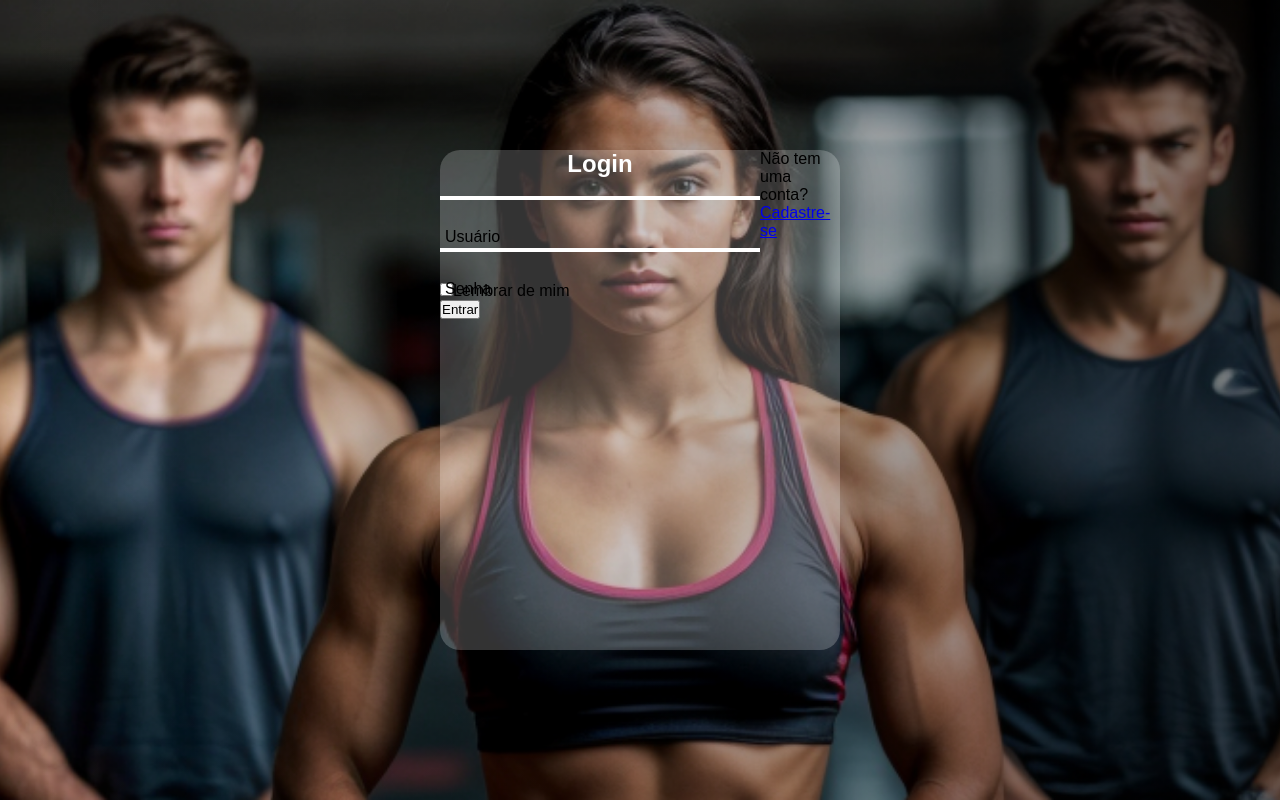
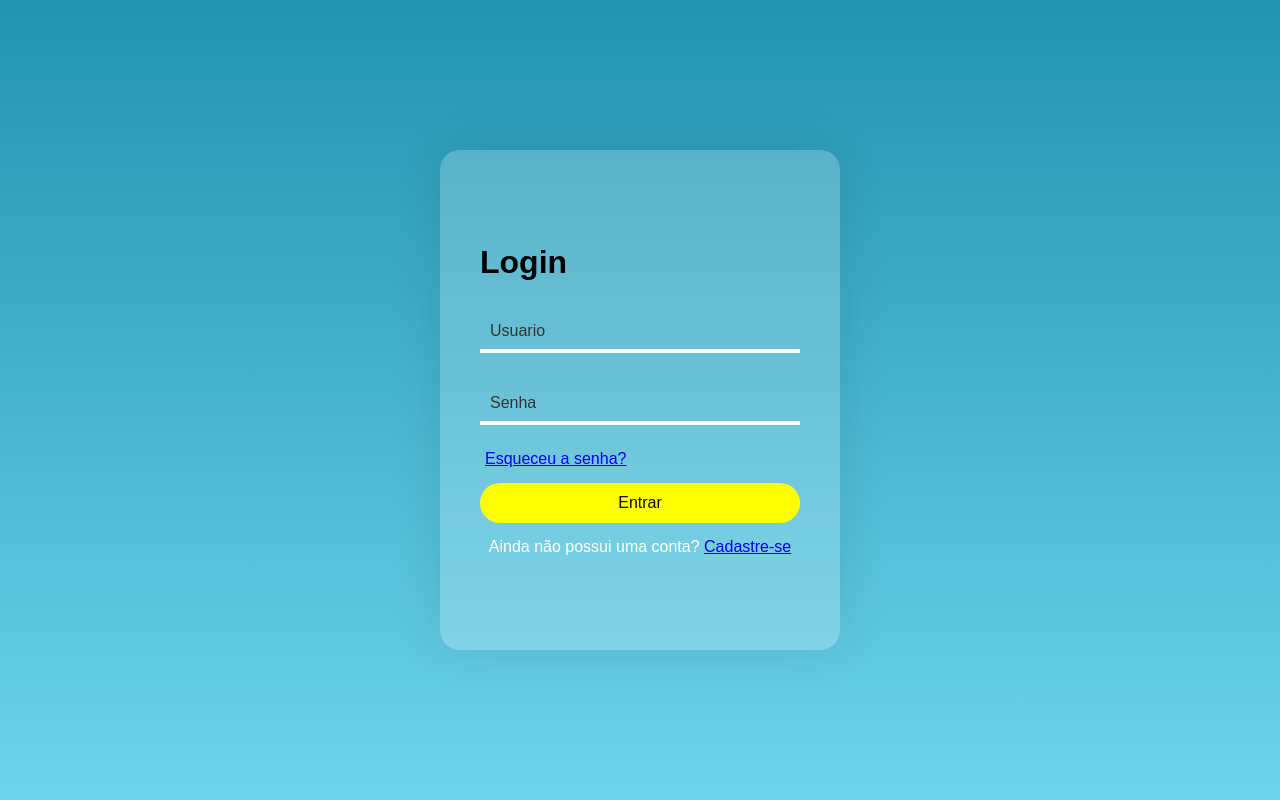
Before and after one commit to RaphaVini6/TechFit, a website: page front/cadastro/login.html in a window 1280 px wide. Drawn offline with Linux system fonts and the light colour scheme.

Commit message:
Front e Back

```diff
--- a/front/cadastro/estilo.css
+++ b/front/cadastro/estilo.css
@@ -1,67 +1,132 @@
 @import url('https://fonts.googleapis.com/css2?family=Roboto:wght@400;500;700&display=swap');
 
-
-*{
+* {
     margin: 0;
     padding: 0;
     box-sizing: border-box;
-    font-family:'Poppins', sans-serif;
+    font-family: 'Poppins', sans-serif;
 }
 
 body {
-    background: linear-gradient(to right, transparent, rgba(0, 0, 0, 0.5)), url("/front/assets/wallpaper.png");
-    background-size: cover;
-    background-position: center;
-    background-repeat: no-repeat;
+    background: linear-gradient(#2193b0, #6dd5ed);
+    overflow: hidden;
     display: flex;
     justify-content: center;
     align-items: center;
     min-height: 100vh;
 }
 
-.wrapper{
+.wrapper {
     position: relative;
     width: 400px;
     height: 500px;
+}
+
+.form-wrapper {
+    position: absolute;
+    top:0;
+    left:0;
+    display: flex;
+    justify-content: center;
+    align-items: center;
+    height: 100%;
+    width: 100%;
     background: rgba(255, 255, 255, 0.2);
     border-radius: 20px;
-    box-shadow: 0 0 50px rgba(0, 0, 0, .1);
+    box-shadow: 0 0 50px rgba(0, 0, 0, 0.1);}
+
+h2 {
+    font-size: 30px;
+    color: #ffffff;
+    text-align: center;
 }
 
-
-.form-wrapper{
-    display: flex;
-    allign-items: center;
-    height: 100%;
-    width: 100%;
-}
-
-h2{
-    font-sizer:30px;
-    color: #ffffff;
-    text-align: center;
-
-}
-
-.input-group{
+.input-group {
     position: relative;
     margin-bottom: 30px;
+    width: 320px;
+    margin: 30px 0;
     border-bottom: 2px solid #ffffff;
 }
 
-.input-group label{
+.input-group label {
     position: absolute;
-    top: 50px;
+    top: 50%;
     left: 5px;
-    transition: translateY(-50%);
+    transform: translateY(-50%);
+    transition: transform .5s;
+    font-size: 16px;
+    color: #333;
+    padding: 0 5px;
+    pointer-events: none;
 }
 
-.input-group input{
-    width: 320px;
-    height ;
+.input-group input {
+    width: 100%;
+    height: 40px;
+    color: #333;
+    padding: 0 10px;
     font-size: 16px;
     border: none;
     border-bottom: 2px solid #ffffff;
     outline: none;
     background: transparent;
 }
+
+.input-group input:focus~label,
+.input-group input:valid~label  {
+    transform: translateY(-175%);
+    font-size: 12px;
+    color: #ffffff;
+}
+
+.esquecer {
+    margin: -5px 0 15px 5px;
+}
+
+.esquecer  label {
+    color: #ffffff;
+    font-size: 16px;
+}
+
+.esquecer label input {
+    accent-color: #72ea9a;
+    width: 20px;
+    height: 20px;
+    margin-right: 10px;
+}
+
+button {
+    position: relative;
+    width: 100%;
+    height: 40px;
+    background: yellow;
+    font-size: 16px;
+    color: #0b0b0c;
+    cursor: pointer;
+    border-radius: 20px;
+    border: none;
+    outline: none;
+}
+
+.login-link {
+    color: #ffffff;
+    font-size: 16px;
+    margin-top: 15px;
+    text-align: center;
+    cursor: pointer;
+}
+
+.login-link p a {
+    color: #f8c313;
+    text-decoration: none;
+    font-weight: 500;
+}
+
+.login-link p {
+    color: #ffffff;
+}
+
+.login-link p a:hover {
+    text-decoration: underline;
+}
--- a/front/cadastro/login.html
+++ b/front/cadastro/login.html
@@ -1,4 +1,4 @@
-<!DOCYTYPE html>
+<!DOCTYPE html>
 <html lang="pt-br">
 
 <head>
@@ -7,31 +7,29 @@
     <meta http-equiv="X-UA-Compatible" content="ie=edge">
     <title>SEJA BEM VINDO!</title>
     <link rel="stylesheet" href="estilo.css">
-
 </head>
 
 <body>
 <div class="wrapper">
     <div class="form-wrapper">
-        <form action="processa_login.php" method="post">
-            <h2>Login</h2>
+        <form id="login-form" action="">
+            <h1>Login</h1>
             <div class="input-group">
-                <label for="usuario">Usuário</label>
-                <input type="text" id="usuario" name="usuario" required>
+                <input type="text" required>
+                <label for="usuario">Usuario</label>
             </div>
             <div class="input-group">
+                <input type="password" required>
                 <label for="senha">Senha</label>
-                <input type="password" id="senha" name="senha" required>
             </div>
-            <div class="lembrar">
-                <label><input type="checkbox" name="lembrar">Lembrar de mim</label>
+            <div class="esquecer">
+                <a href="#">Esqueceu a senha?</a>
             </div>
-            <button type="submit">Entrar</button>
+            <button type="submit" class="btn">Entrar</button>
+            <p class="login-link">Ainda não possui uma conta? <a href="cadastro.html">Cadastre-se</a></p>
         </form>
-        <div class="entrar-link">
-            <p>Não tem uma conta? <a href="cadastro.html">Cadastre-se</a></p>
-        </div>
     </div>
 </div>
 </body>
+
 </html>
```
